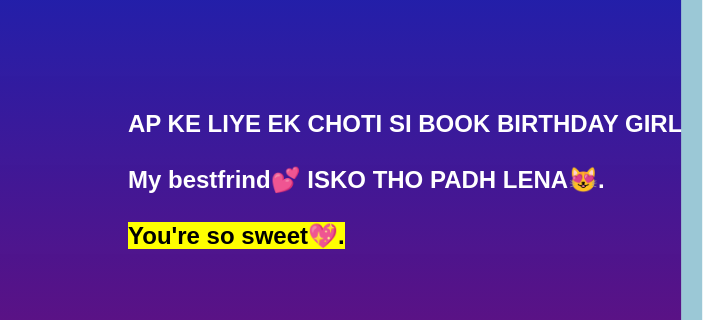
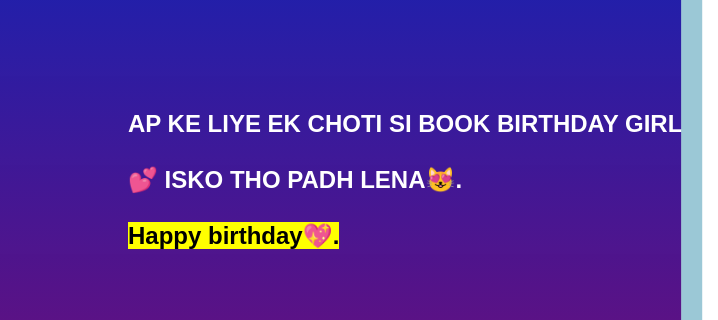
Before and after one commit to deepsingh-co/book1, a plain HTML site: page book.html in a window 1280 px wide. Shown: the part 146-466 px from the top of the page, 0-718 px from the left. Drawn offline with nearby package versions, Linux system fonts and the light colour scheme.

Commit message:
Update book.html

```diff
--- a/book.html
+++ b/book.html
@@ -12,10 +12,10 @@
         AP KE LIYE EK CHOTI SI BOOK BIRTHDAY GIRL💕
           <br />
           <br>
-        My bestfrind💕 ISKO THO PADH LENA😻.
+        💕 ISKO THO PADH LENA😻.
         <br />
         <br>
-        <span> You're so sweet💖.</span>
+        <span> Happy birthday💖.</span>
       </h2>
     </div>
     <div class="instruction">Flip the page to read it</div>
```
